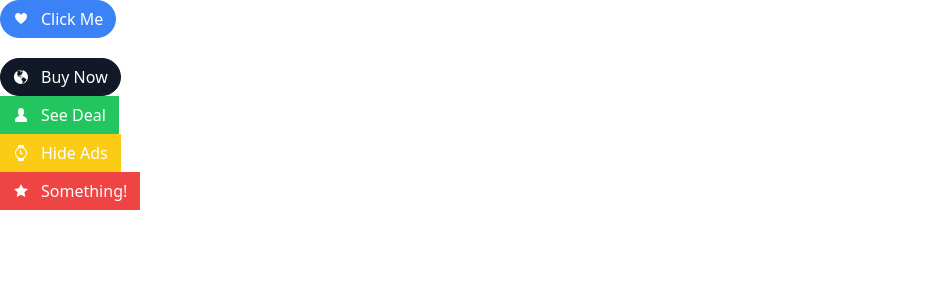
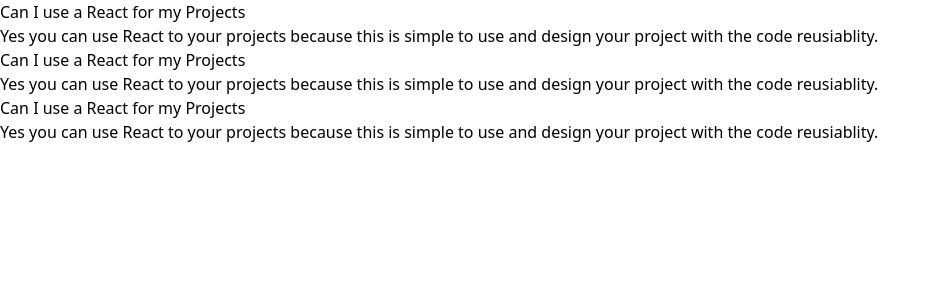
Before and after one commit to Jeevaneupane23/Components-on-React, a React (Create React App) app: page / in a window 1280 px wide. Shown: the top 300 px of the page, without its empty margins (0-940 px from the left). Built offline with nearby package versions, Linux system fonts and the light colour scheme.

Commit message:
Done for today

```diff
--- a/src/App.js
+++ b/src/App.js
@@ -1,36 +1,35 @@
-import Button from "./Button";
-import {GoHeart} from 'react-icons/go'
-import {GoGlobe} from 'react-icons/go'
-import {GoPerson} from 'react-icons/go'
-import {GoWatch} from 'react-icons/go'
-import {GoStar} from 'react-icons/go'
+import Accordion from "./Components/Accordion";
 
 function App() {
-
-  const handleClick=()=>{
-    console.log("Button was clicked");
-  }
-  return (
-    <div>
-      <div>
-        <Button primary rounded onClick={handleClick} className="mb-5"  ><GoHeart/> Click Me</Button>
-      </div>
-      <div>
-        <Button secondary rounded onMouseOver={handleClick} > <GoGlobe/>Buy Now</Button>
-      </div>
-      <div>
-        <Button success ><GoPerson/> See Deal</Button>
-      </div>
-      <div>
-        <Button warning > <GoWatch/> Hide Ads</Button>
-      </div>
-      <div>
-        <Button danger ><GoStar/> Something!</Button>
-      </div>
+  const items=[
+    {
+      id:1,
+      label:"Can I use a React for my Projects",
+      content:"Yes you can use React to your projects because this is simple to use and design your project with the code reusiablity."
 
 
-    </div>
-  )
+    },
+    {
+      id:2,
+      label:"Can I use a React for my Projects",
+      content:"Yes you can use React to your projects because this is simple to use and design your project with the code reusiablity."
+
+
+    },
+    {
+      id:3,
+      label:"Can I use a React for my Projects",
+      content:"Yes you can use React to your projects because this is simple to use and design your project with the code reusiablity."
+
+
+    }
+  ]
+
+
+return (
+  <Accordion items={items}/>
+)
+
 }
 
 export default App;
--- /dev/null
+++ b/src/Components/Accordion.js
@@ -0,0 +1,24 @@
+
+
+
+function Accordion({items}){
+    const renderedItems=items.map((item)=>{
+        return (
+            <div key={item.id}>
+                <div>{item.label}</div>
+                <div>{item.content}</div>
+            </div>
+        )
+    })
+
+
+
+    return (
+        <div>
+            {renderedItems}
+
+        </div>
+    )
+}
+
+export default Accordion;
--- a/src/Button.js
+++ b/src/Components/Button.js
@@ -22,11 +22,11 @@
       'border-red-500 bg-red-500 text-white': danger,
       'rounded-full': rounded,
       'bg-white': outline,
-      'text-blue-500': outline && primary,
-      'text-gray-900': outline && secondary,
-      'text-green-500': outline && success,
-      'text-yellow-400': outline && warning,
-      'text-red-500': outline && danger,
+      'text-blue': outline && primary,
+      'text-gray': outline && secondary,
+      'text-green': outline && success,
+      'text-yellow': outline && warning,
+      'text-red': outline && danger,
     });
 
 
--- /dev/null
+++ b/src/Pages/ButtonPages.js
@@ -0,0 +1,36 @@
+import Button from '../Components/Button';
+import {GoHeart} from 'react-icons/go'
+import {GoGlobe} from 'react-icons/go'
+import {GoPerson} from 'react-icons/go'
+import {GoWatch} from 'react-icons/go'
+import {GoStar} from 'react-icons/go'
+
+function ButtonPage() {
+
+  const handleClick=()=>{
+    console.log("Button was clicked");
+  }
+  return (
+    <div>
+      <div>
+        <Button primary rounded onClick={handleClick} ><GoHeart/> Click Me</Button>
+      </div>
+      <div>
+        <Button secondary rounded onMouseOver={handleClick} > <GoGlobe/>Buy Now</Button>
+      </div>
+      <div>
+        <Button success ><GoPerson/> See Deal</Button>
+      </div>
+      <div>
+        <Button warning > <GoWatch/> Hide Ads</Button>
+      </div>
+      <div>
+        <Button danger ><GoStar/> Something!</Button>
+      </div>
+
+
+    </div>
+  )
+}
+
+export default ButtonPage;
```
